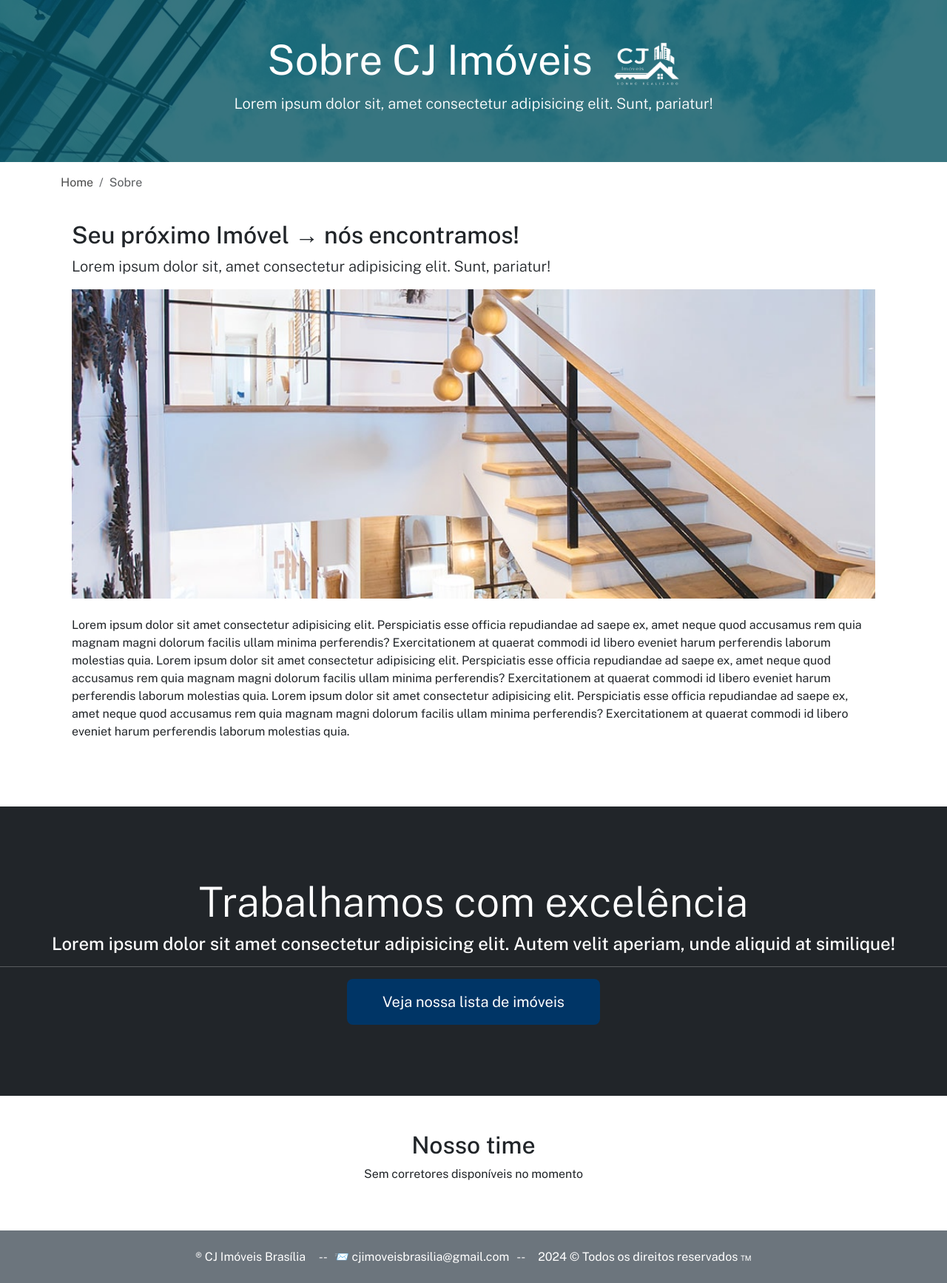
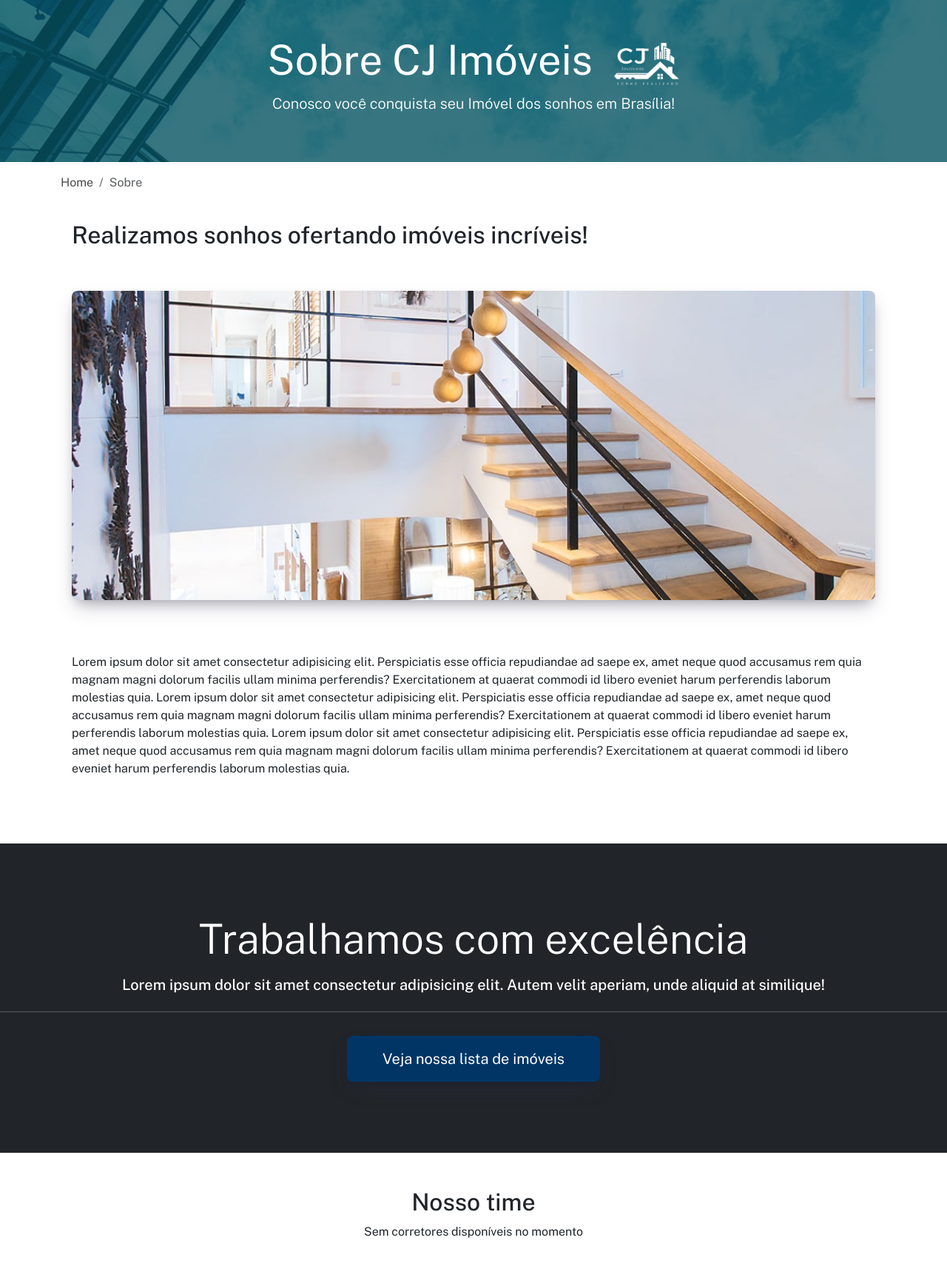
Before and after one commit to usoservicos/cj, a Django app: page /about in a window 1280 px wide. Shown: the part 132-1866 px from the top of the page at 74% size. Run offline with Django 3.2, Linux system fonts and the light colour scheme; data that the repository does not hold is empty; some libraries are stand-ins or nearby versions.

Commit message:
Update about.html

```diff
--- a/templates/pages/about.html
+++ b/templates/pages/about.html
@@ -13,7 +13,7 @@
             <b>Sobre CJ Imóveis</b>&nbsp;
             <img src="{% static 'img/logo-light.png' %}" style="width: 90px !important; height:60px !important;" />
           </h1>
-          <p class="lead">Lorem ipsum dolor sit, amet consectetur adipisicing elit. Sunt, pariatur!</p>
+          <p class="lead">Conosco você conquista seu Imóvel dos sonhos em Brasília!</p>
         </div>
       </div>
     </div>
@@ -39,9 +39,9 @@
       <div class="row">
         <div class="vh-grande4 mb-5">
         <div class="col-md-12">
-          <h2>Seu próximo Imóvel → nós encontramos!</h2>
-          <p class="lead">Lorem ipsum dolor sit, amet consectetur adipisicing elit. Sunt, pariatur!</p>
-          <img src="{% static 'img/about.jpg' %}" alt="">
+          <h2 class="mb-5">Realizamos sonhos ofertando imóveis incríveis!</h2>
+          <img src="{% static 'img/about.jpg' %}" alt="imagem de imóvel em destaque"
+            class="mt-2 mb-5 rounded-3" style="box-shadow: rgba(50, 50, 93, 0.25) 0px 13px 27px -5px, rgba(0, 0, 0, 0.3) 0px 8px 16px -8px !important;">
           <p class="mt-4">Lorem ipsum dolor sit amet consectetur adipisicing elit. Perspiciatis esse officia repudiandae ad saepe ex, amet
             neque quod accusamus rem quia magnam magni dolorum facilis ullam minima perferendis? Exercitationem at quaerat
             commodi id libero eveniet harum perferendis laborum molestias quia. Lorem ipsum dolor sit amet consectetur adipisicing elit. Perspiciatis esse officia repudiandae ad saepe ex, amet
@@ -72,10 +72,12 @@
 
   <!-- Work -->
   <section id="work" class="bg-dark text-white text-center">
-    <h2 class="display-4">Trabalhamos com excelência</h2>
-    <h4>Lorem ipsum dolor sit amet consectetur adipisicing elit. Autem velit aperiam, unde aliquid at similique!</h4>
+    <h4 class="display-4 mb-3">Trabalhamos com excelência</h4>
+    <h5 class="mb-4">Lorem ipsum dolor sit amet consectetur adipisicing elit. Autem velit aperiam, unde aliquid at similique!</h5>
     <hr>
-    <a href="{% url 'listings' %}" class="btn btn-secondary bg-azul-cj border-0 text-white btn-lg px-5 py-3">Veja nossa lista de imóveis</a>
+    <a href="{% url 'listings' %}" class="mt-3 btn btn-secondary bg-azul-cj border-0 text-white btn-lg px-5 py-3"
+      style="box-shadow: rgba(50, 50, 93, 0.25) 0px 13px 27px -5px, rgba(0, 0, 0, 0.3) 0px 8px 16px -8px !important;"
+    >Veja nossa lista de imóveis</a>
   </section>
 
   <!-- Team -->
@@ -85,7 +87,7 @@
       <div class="row text-center">
         {% if realtors %}
           {% for realtor in realtors %}
-          <div class="col-md-4">
+          <div class="col-md-4" style="box-shadow: rgba(50, 50, 93, 0.25) 0px 13px 27px -5px, rgba(0, 0, 0, 0.3) 0px 8px 16px -8px !important;" >
               <img src="{{ realtor.photo.url }}" alt="" class="rounded-circle mb-3">
               <h4>{{ realtor.name }}</h4>
               <p class="text-success">
```
